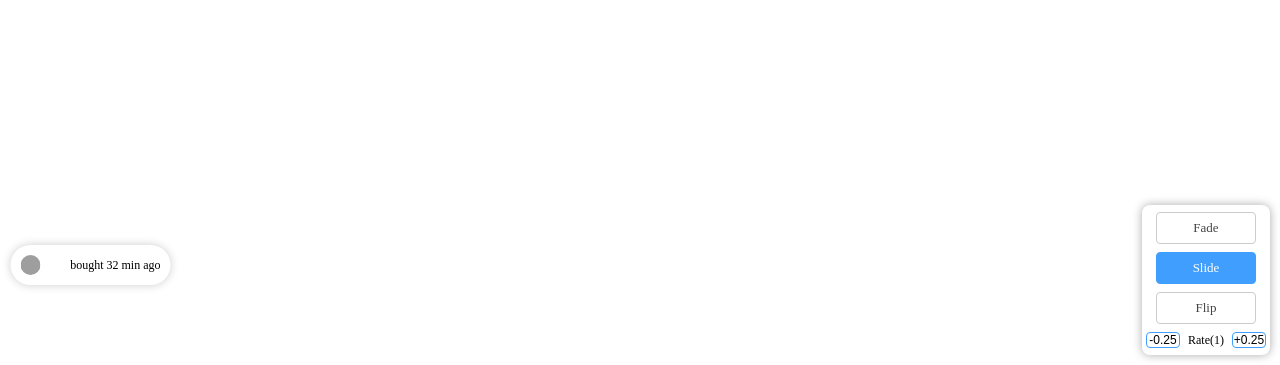
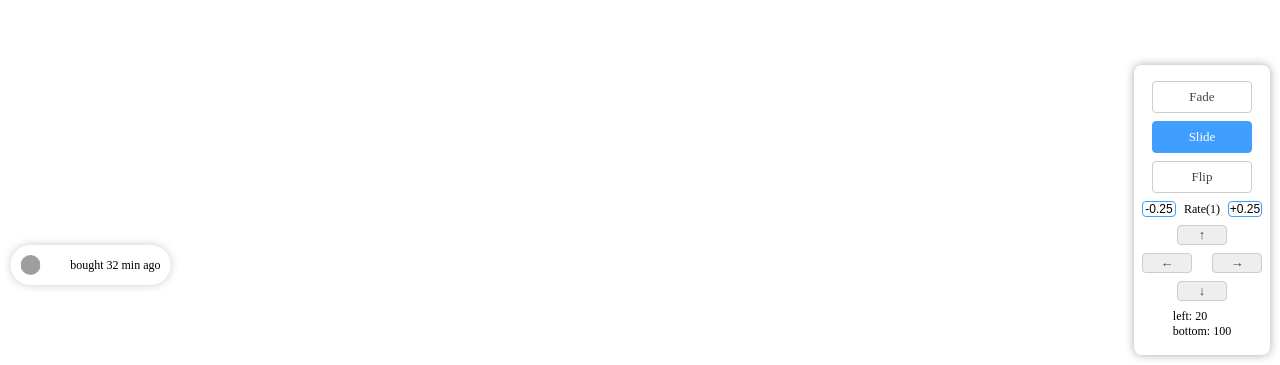
Before and after one commit to zeroter/animation, a React app: page / in a window 1280 px wide. Shown: the part 435-800 px from the top of the page. Built offline with nearby package versions, Linux system fonts and the light colour scheme; grey boxes are pictures that could not be loaded; the HTML template or start-up script is replaced by a standard one.

Commit message:
添加位置控制

```diff
--- a/src/Animation/RightSetting.tsx
+++ b/src/Animation/RightSetting.tsx
@@ -6,6 +6,8 @@ interface RightSettingProps {
   interval: number
   setState: (state: string) => void
   setInterval: (interval: number) => void
+  position: any
+  setPosition: (position: any) => void
 }
 const RightSetting: React.FC<RightSettingProps> = (props) => {
   const items = [
@@ -46,15 +48,65 @@ const RightSetting: React.FC<RightSettingProps> = (props) => {
           +0.25
         </button>
       </div>
+      <div className="position">
+        <div
+          onClick={() =>
+            props.setPosition((position: any) => {
+              return Object.assign({}, position, { bottom: position.bottom + 5 })
+            })
+          }
+          className="item"
+        >
+          ↑
+        </div>
+        <div className="position-lr">
+          <div
+            onClick={() =>
+              props.setPosition((position: any) => {
+                return Object.assign({}, position, { left: position.left - 5 })
+              })
+            }
+            className="item"
+          >
+            ←
+          </div>
+          <div
+            onClick={() =>
+              props.setPosition((position: any) => {
+                return Object.assign({}, position, { left: position.left + 5 })
+              })
+            }
+            className="item"
+          >
+            →
+          </div>
+        </div>
+        <div
+          onClick={() =>
+            props.setPosition((position: any) => {
+              return Object.assign({}, position, { bottom: position.bottom - 5 })
+            })
+          }
+          className="item"
+        >
+          ↓
+        </div>
+      </div>
+      <div style={{ fontSize: 12 }} className="position-value">
+        left: {props.position.left}
+        <br />
+        bottom: {props.position.bottom}
+      </div>
     </Wrapper>
   )
 }
 
 const Wrapper = styled.div`
   position: fixed;
-  width: 128px;
-  height: 150px;
+  min-width: 128px;
+  min-height: 150px;
   border-radius: 8px;
+  z-index: 9999;
 
   box-shadow: 0 0 10px #aaa;
   right: 10px;
@@ -66,6 +118,7 @@ const Wrapper = styled.div`
   justify-content: center;
   flex-direction: column;
   gap: 8px;
+  padding: 16px 8px;
 
   .item {
     width: 100px;
@@ -112,6 +165,28 @@ const Wrapper = styled.div`
       }
     }
   }
+
+  .position {
+    display: flex;
+    justify-content: center;
+    align-items: center;
+    flex-direction: column;
+    gap: 8px;
+
+    .item {
+      width: 50px;
+      height: 20px;
+      cursor: pointer;
+      background-color: #eee;
+    }
+  }
+
+  .position-lr {
+    display: flex;
+    justify-content: center;
+    align-items: center;
+    gap: 20px;
+  }
 `
 
 export default RightSetting
--- a/src/Animation/index.tsx
+++ b/src/Animation/index.tsx
@@ -1,24 +1,35 @@
-import { useEffect, useMemo, useState } from 'react'
+import { useState } from 'react'
 import RightSetting from './RightSetting'
 import Entity, { animationType } from './Entity'
 
 const Animation = () => {
   const [state, setState] = useState<string>('slide')
   const [interval, setInterval] = useState<number>(1)
-  const [isSmall, setIsSmall] = useState<boolean>(false)
+  // const [isSmall, setIsSmall] = useState<boolean>(false)
+  const [position, setPosition] = useState<{ left: number; bottom: number }>({
+    left: 20,
+    bottom: 100
+  })
 
-  useEffect(() => {
-    function updateClient() {
-      setIsSmall(window.innerWidth < 576)
-    }
+  // useEffect(() => {
+  //   function updateClient() {
+  //     setIsSmall(window.innerWidth < 576)
+  //   }
 
-    window.addEventListener('resize', updateClient)
-  }, [])
+  //   window.addEventListener('resize', updateClient)
+  // }, [])
 
   return (
     <div>
       <Entity state={state as animationType} interval={interval}></Entity>
-      <RightSetting setState={setState} state={state} interval={interval} setInterval={setInterval}></RightSetting>
+      <RightSetting
+        position={position}
+        setPosition={setPosition}
+        setState={setState}
+        state={state}
+        interval={interval}
+        setInterval={setInterval}
+      ></RightSetting>
     </div>
   )
 }
```
